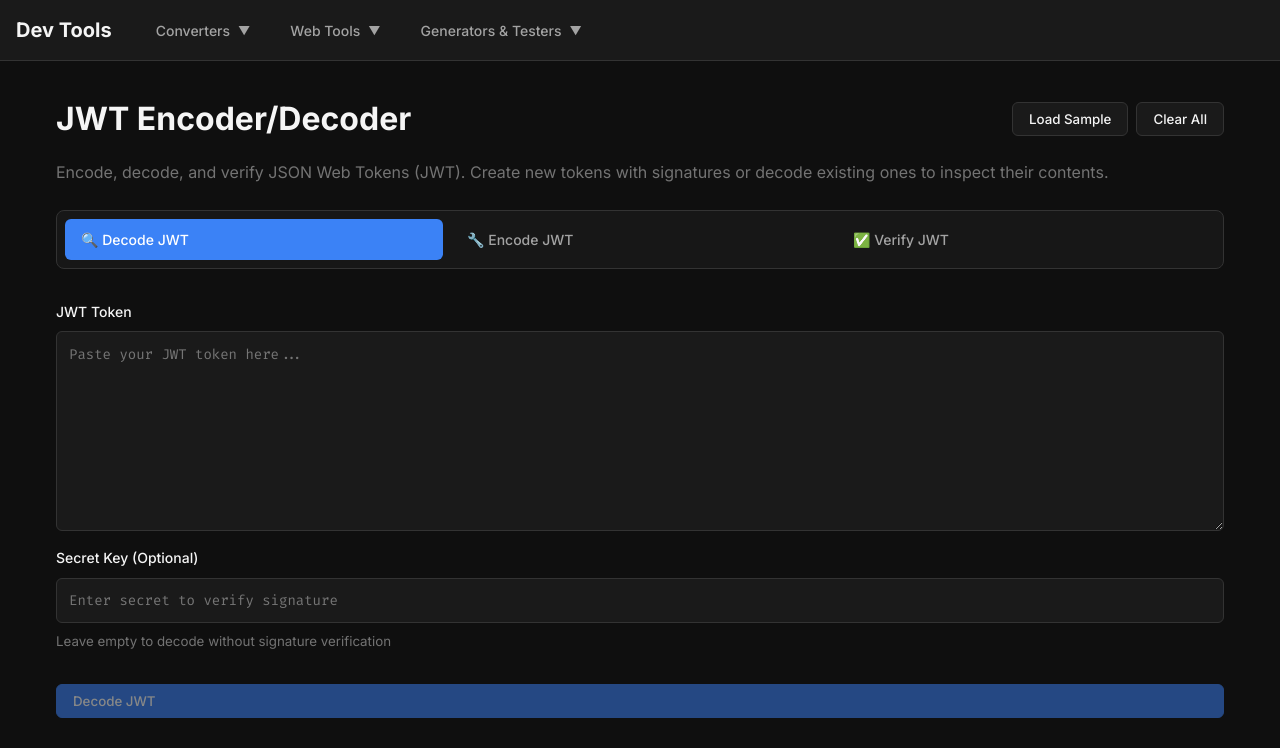
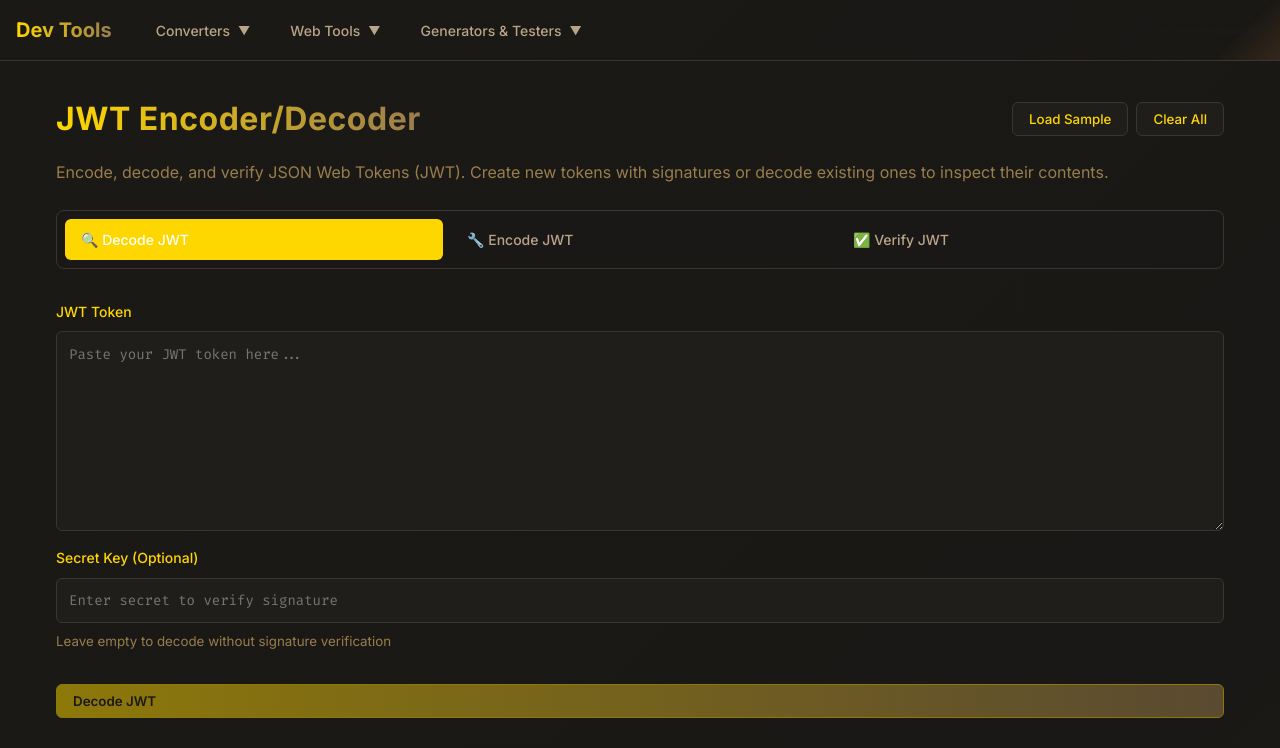
Before and after one commit to NichuSPN/dev-tools, a React (Vite) app: page /jwt in a window 1280 px wide. Shown: the top 748 px of the page. Built offline with nearby package versions, Linux system fonts and the light colour scheme.

Commit message:
Match color scheme to dataarena.space

```diff
--- a/src/App.css
+++ b/src/App.css
@@ -5,11 +5,12 @@
 }
 
 .nav {
-  background-color: var(--bg-card);
+  background: var(--gradient-secondary);
   border-bottom: 1px solid var(--border);
   position: sticky;
   top: 0;
   z-index: 100;
+  backdrop-filter: blur(10px);
 }
 
 .nav-container {
@@ -31,6 +32,11 @@
   font-size: 1.25rem;
   font-weight: 700;
   white-space: nowrap;
+  background: var(--gradient-text);
+  -webkit-background-clip: text;
+  -webkit-text-fill-color: transparent;
+  background-clip: text;
+  color: transparent;
 }
 
 .nav-groups {
@@ -163,6 +169,12 @@
 
 .tool-header h1 {
   margin: 0;
+  background: var(--gradient-text);
+  -webkit-background-clip: text;
+  -webkit-text-fill-color: transparent;
+  background-clip: text;
+  color: transparent;
+  letter-spacing: 0.5px;
 }
 
 .tool-actions {
@@ -542,6 +554,13 @@
 .home-header h1 {
   font-size: 2.5rem;
   margin-bottom: 1rem;
+  background: var(--gradient-text);
+  -webkit-background-clip: text;
+  -webkit-text-fill-color: transparent;
+  background-clip: text;
+  color: transparent;
+  letter-spacing: 1px;
+  font-weight: 700;
 }
 
 .tools-grid {
@@ -567,6 +586,7 @@
   border-color: var(--border-hover);
   transform: translateY(-2px);
   box-shadow: 0 4px 12px rgba(0, 0, 0, 0.3);
+  background: linear-gradient(135deg, var(--bg-card) 0%, rgba(255, 215, 0, 0.05) 100%);
 }
 
 .tool-card h3 {
--- a/src/index.css
+++ b/src/index.css
@@ -4,21 +4,25 @@
 :root {
   --font-mono: 'Fira Code', 'SF Mono', Monaco, 'Inconsolata', 'Roboto Mono', 'Source Code Pro', monospace;
   --font-sans: 'Inter', -apple-system, BlinkMacSystemFont, 'Segoe UI', 'Roboto', 'Oxygen', 'Ubuntu', 'Cantarell', sans-serif;
-  /* Dark theme colors */
-  --bg-primary: #0f0f0f;
-  --bg-secondary: #171717;
-  --bg-tertiary: #262626;
-  --bg-card: #1a1a1a;
-  --border: #333;
-  --border-hover: #525252;
-  --text-primary: #f5f5f5;
-  --text-secondary: #a3a3a3;
-  --text-muted: #737373;
-  --accent: #3b82f6;
-  --accent-hover: #2563eb;
+  /* Dark theme colors with golden accents */
+  --bg-primary: #1b1915;
+  --bg-secondary: #1a1816;
+  --bg-tertiary: #262320;
+  --bg-card: #1f1e1a;
+  --border: #3a3530;
+  --border-hover: #4a4540;
+  --text-primary: #ffd700;
+  --text-secondary: #b8a589;
+  --text-muted: #997d4d;
+  --accent: #ffd700;
+  --accent-hover: #e6c200;
   --success: #10b981;
   --error: #ef4444;
   --warning: #f59e0b;
+  /* Gradient variables */
+  --gradient-primary: linear-gradient(90deg, #ffd700 0%, #997d4d 100%);
+  --gradient-secondary: linear-gradient(135deg, #1b1915 0%, #1a1816 80%, rgba(184, 115, 51, 0) 95%, rgba(184, 115, 51, 0.18) 100%);
+  --gradient-text: linear-gradient(90deg, #ffd700 0%, #997d4d 100%);
   font-family: var(--font-sans);
   line-height: 1.6;
   font-weight: 400;
@@ -37,7 +41,7 @@
 body {
   margin: 0;
   min-height: 100vh;
-  background-color: var(--bg-primary);
+  background: var(--gradient-secondary);
 }
 
 #root {
@@ -82,14 +86,17 @@ button:focus {
 }
 
 button.primary {
-  background-color: var(--accent);
+  background: var(--gradient-primary);
   border-color: var(--accent);
-  color: white;
+  color: var(--bg-primary);
+  font-weight: 600;
 }
 
 button.primary:hover {
-  background-color: var(--accent-hover);
+  background: linear-gradient(90deg, #e6c200 0%, #8a6d42 100%);
   border-color: var(--accent-hover);
+  transform: translateY(-1px);
+  box-shadow: 0 2px 8px rgba(255, 215, 0, 0.3);
 }
 
 button:disabled {
```
